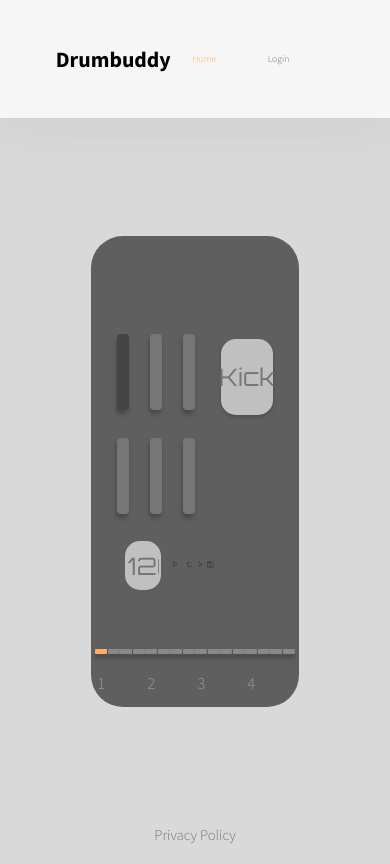
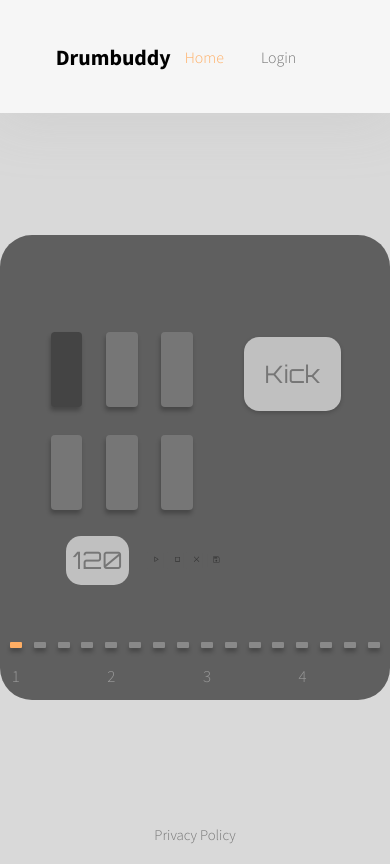
Before and after one commit to lukeweston1234/drum-buddy-v2, a React (Create React App) app: page /Home in a window 390 px wide. Built offline with nearby package versions, Linux system fonts and the light colour scheme; no server answers.

Commit message:
responsive css

```diff
--- a/src/styles/App.css
+++ b/src/styles/App.css
@@ -18,17 +18,21 @@ li {
 a {
   text-decoration: none;
   font-weight: 500;
-  font-size: min(32px, 2.5vw);
+  font-size: calc(8px + 2vw);
   display: flex;
   justify-content: center;
   align-items: center;
 }
 
 .active-nav-text {
+  height: 100%;
+  overflow: none;
   color: #ffae64;
 }
 
 .nav-text {
+  height: 100%;
+  overflow: none;
   color: #767676;
 }
 
@@ -41,6 +45,7 @@ a:visited {
   font-size: calc(16px + 1.5vw);
   grid-column-start: 2;
   grid-column-end: 4;
+  margin: 0px;
 }
 
 .nav-wrapper {
@@ -53,14 +58,17 @@ a:visited {
 }
 
 .header {
+  height: 100%;
   grid-column-start: 1;
   grid-column-end: 10;
+  grid-row-start: 1;
+  grid-row-end: 2;
   background-color: #f6f6f6;
   display: grid;
-  grid-template-rows: 1 100%;
   grid-template-columns: repeat(7, minmax(0, 1fr));
   flex-direction: row;
   filter: drop-shadow(0px 4px 28px rgba(176, 176, 176, 0.25));
+  overflow: none;
 }
 
 .App {
@@ -70,7 +78,8 @@ a:visited {
   padding-bottom: 20px;
   grid-template-rows: repeat(7, minmax(0, 1fr));
   grid-template-columns: repeat(9, minmax(0, 1fr));
-  grid-column-gap: 20px;
+  grid-column-gap: min(1vw, 1vh);
+  grid-row-gap: min(1vw, 1vh);
 }
 
 .control-wrapper {
@@ -111,3 +120,10 @@ a:visited {
   font-size: 1.75vh;
   white-space: nowrap;
 }
+
+@media screen and (max-width: 650px) {
+  .wrapper {
+    grid-column-start: 1;
+    grid-column-end: 10;
+  }
+}
```
